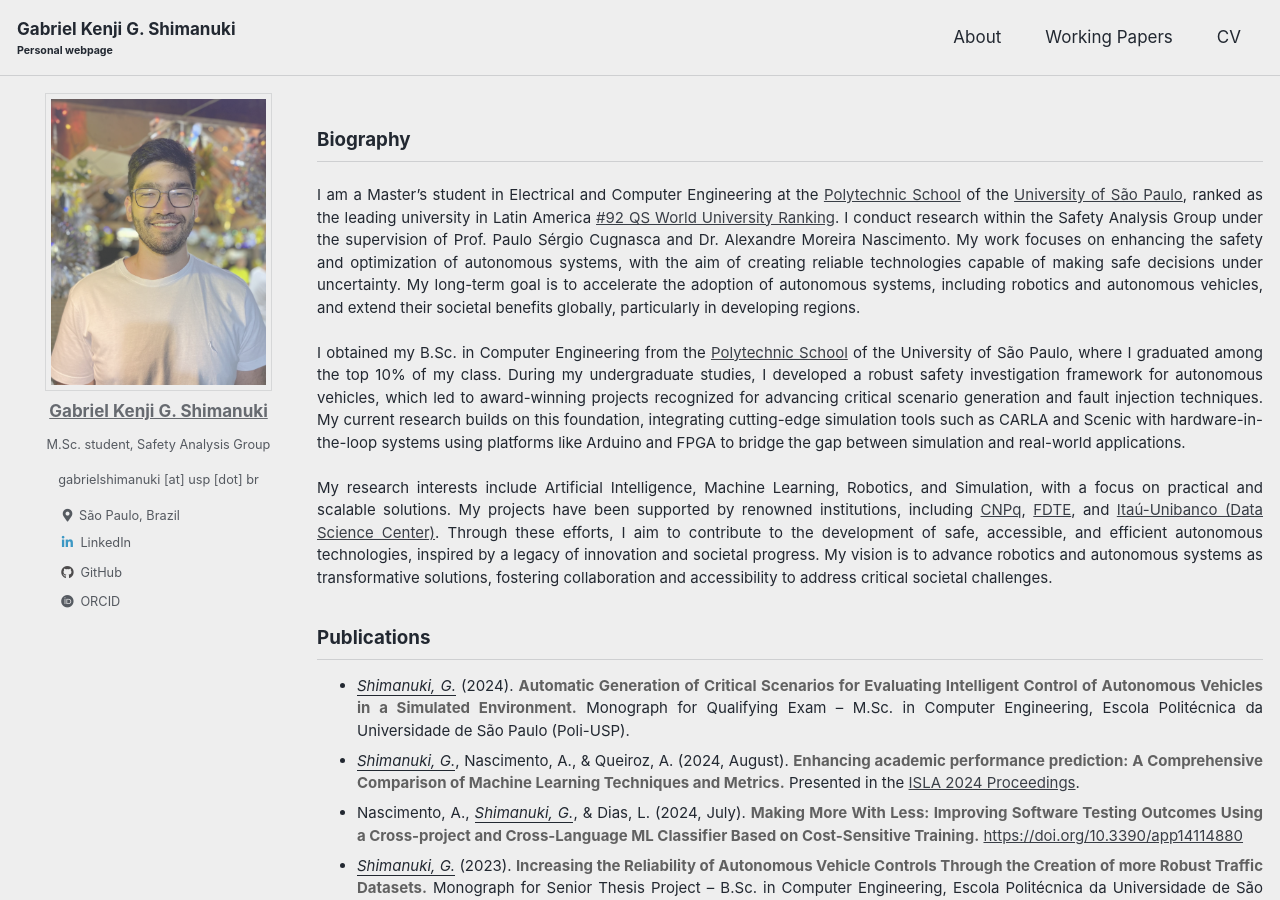
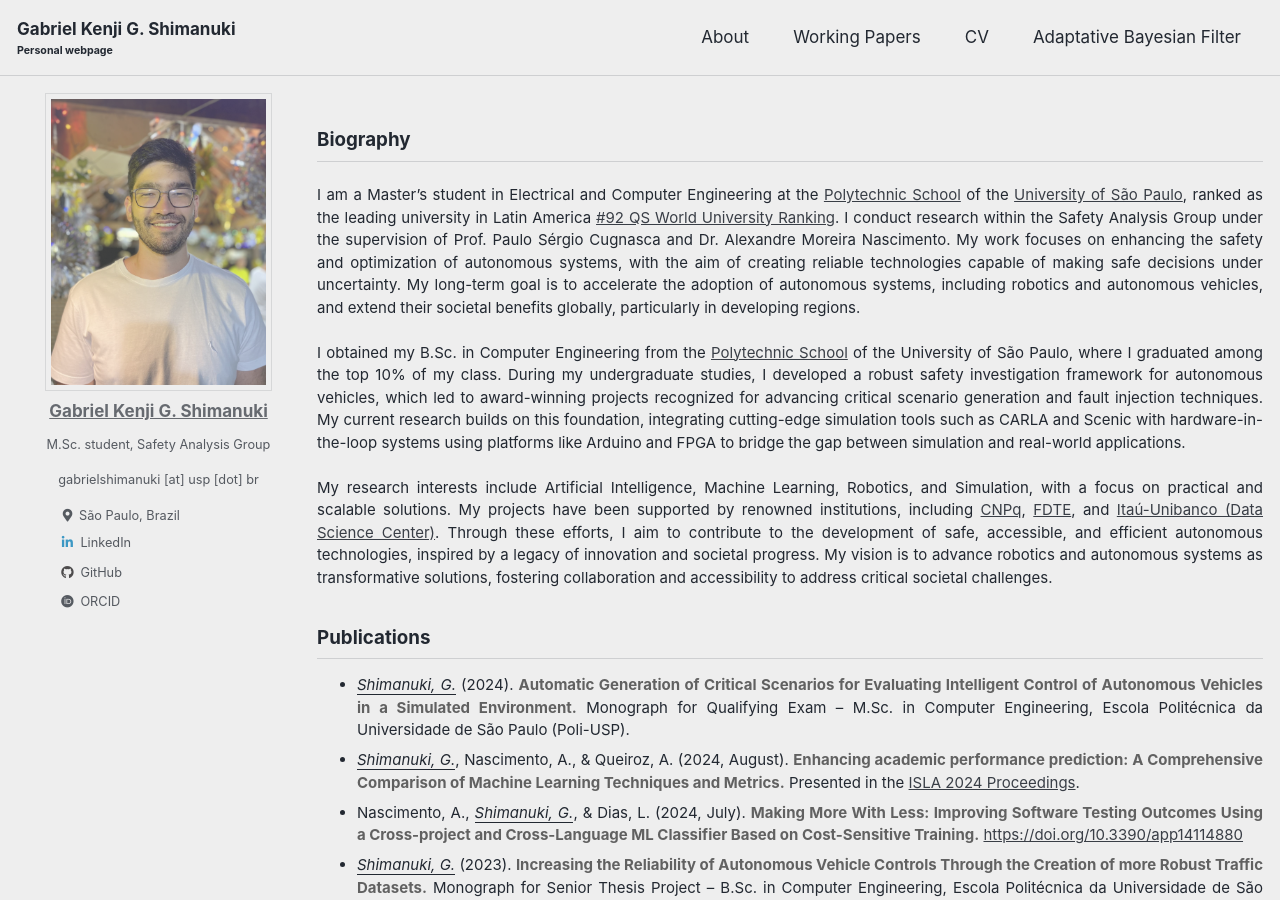
Before and after one commit to GabrielShimanuki/gabrielshimanuki.github.io, a Jekyll site: the page built from index.md, in a window 1280 px wide and 900 px high. Built offline with Jekyll 4.4.1, drawn with Linux system fonts in a browser that asks for light colours; cached includes are drawn as plain includes.

```diff
--- a/_data/navigation.yml
+++ b/_data/navigation.yml
@@ -20,3 +20,6 @@ main:
   #   url: /collection-archive/
   # - title: "Sitemap"
   #   url: /sitemap/
+
+  - title: "Adaptative Bayesian Filter"  # Add your new page here
+    url: /_pages/adaptive-bayesian-filter/
```
